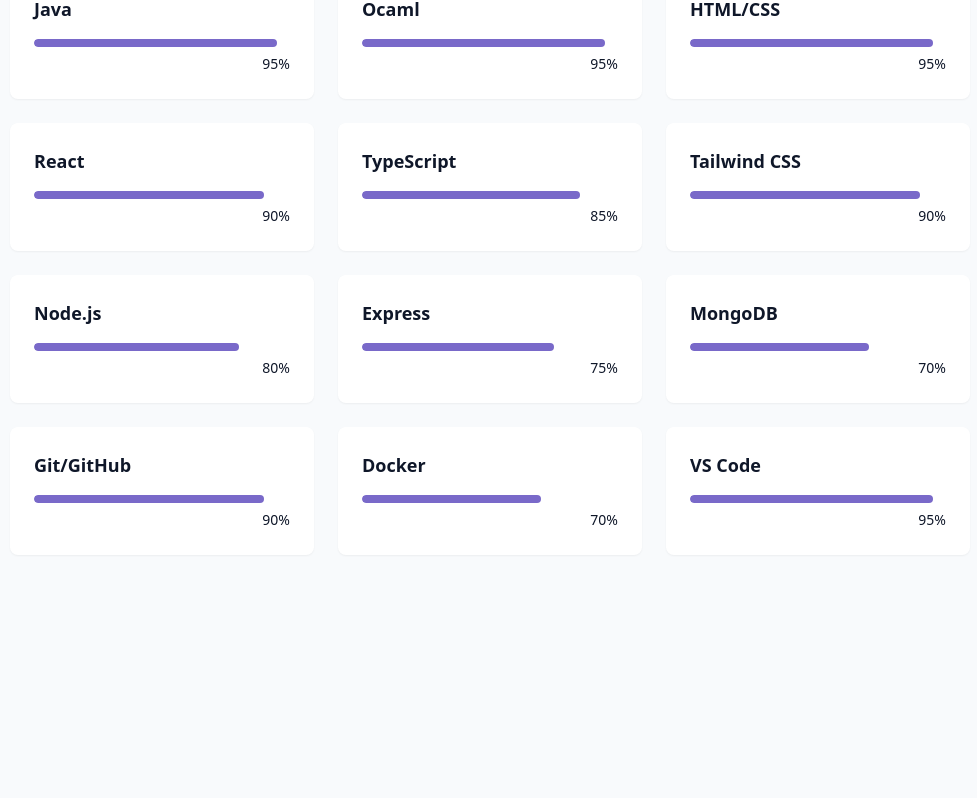
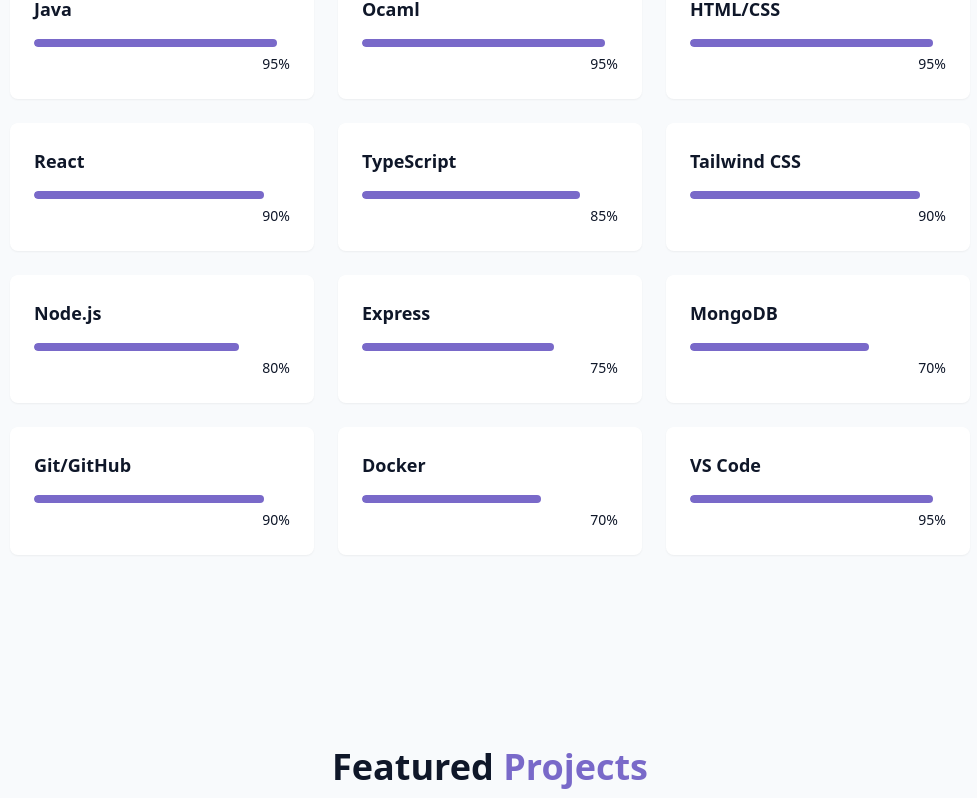
Before and after one commit to EBESYtheCoder/PortfolioWebsite, a React (Vite) app: page / in a window 1280 px wide. Shown: the part 1999-2797 px from the top of the page, without its empty margins (150-1127 px from the left). Before the commit the page ends 2650 px from the top, so only its background shows below. Built offline with nearby package versions, Linux system fonts and the light colour scheme.

Commit message:
finished with project-section

```diff
--- a/src/pages/Home.jsx
+++ b/src/pages/Home.jsx
@@ -1,6 +1,7 @@
 import { AboutSection } from "../components/AboutSection";
 import { HeroSection } from "../components/HeroSection";
 import { Navbar } from "../components/Navbar";
+import { ProjectSection } from "../components/ProjectSection";
 import { SkillsSection } from "../components/skillsSection";
 import { StarBackground } from "../components/StarBackground";
 import { ThemeToggle } from "../components/ThemeToggle";
@@ -22,6 +23,7 @@
         <HeroSection />
         <AboutSection />
         <SkillsSection/>
+        <ProjectSection/>
       </main>
       {/* ---Footer---- */}
     </div>
```
